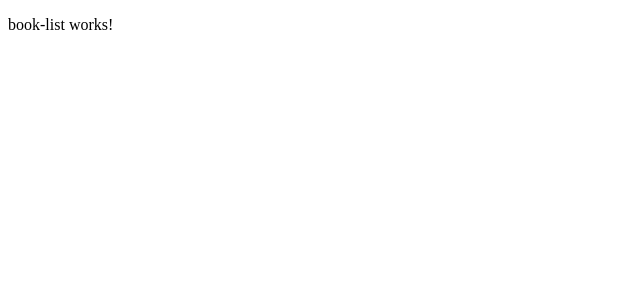
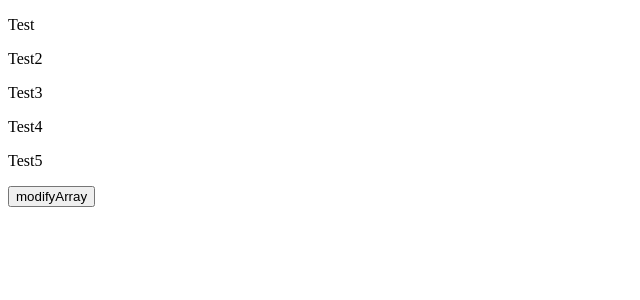
Before and after one commit to vijaytechved/elf-book-mng, an Angular app: page / in a window 1280 px wide. Both pictures are taken after a click on the button "Click". Shown: the top 300 px of the page, without its empty margins (0-640 px from the left). Built offline with nearby package versions, Linux system fonts and the light colour scheme.

Commit message:
working]

```diff
--- a/src/app/book-list/book-list.component.html
+++ b/src/app/book-list/book-list.component.html
@@ -1 +1,3 @@
-<p>book-list works!</p>
+<p *ngFor="let b of books">{{b.name}}</p>
+
+<button (click)="modifyArray()">modifyArray</button>
--- a/src/app/book-list/book-list.component.ts
+++ b/src/app/book-list/book-list.component.ts
@@ -8,6 +8,23 @@ import {  Router } from '@angular/router';
 })
 export class BookListComponent implements OnInit {
   getGuard:any
+  books= [
+    {
+      name:"Test"
+    },
+    {
+      name:"Test2"
+    },
+    {
+      name:"Test3"
+    },
+    {
+      name:"Test4"
+    },
+    {
+      name:"Test5"
+    }
+  ]
   constructor(private router:Router) { }
 
   ngOnInit(): void {
@@ -15,9 +32,41 @@ export class BookListComponent implements OnInit {
     if(this.getGuard){
       this.router.navigate(['book-list'])
     }
+
   }
 
+  modifyArray(){
+    let b = this.books
+    b.forEach(ele=>{
+    if(ele.name === 'Test2'){
+      ele.name = '0'
+    }
+    })
+    let p:any =b
+  //   p = b.push(p)
+  // b.map((element:any)=>{
+  //   if(element.name === 'Test2'){
+  //     Object.assign(element.name, {"name":'0'})
+  //   }
+  // })
+  b.map((x)=>{
+    if(x.name.includes("Test2")){
+      x['name'] = x.name.replace("Test2","0");
+      this.books
+    } else{
+      this.books
+    }
+  })
+  // allData.forEach(element => {
+  //   this.listDate.push(element)
+  // });
+  // p.forEach(w=>{
+  //   this.books.push(w)
+  // })
+  // this.books.push(p)
+  //   console.log(p)
 
+   }
 
 
 }
```
Also changed, not shown: 1 other file (tests, documents, lock files or other folders).
